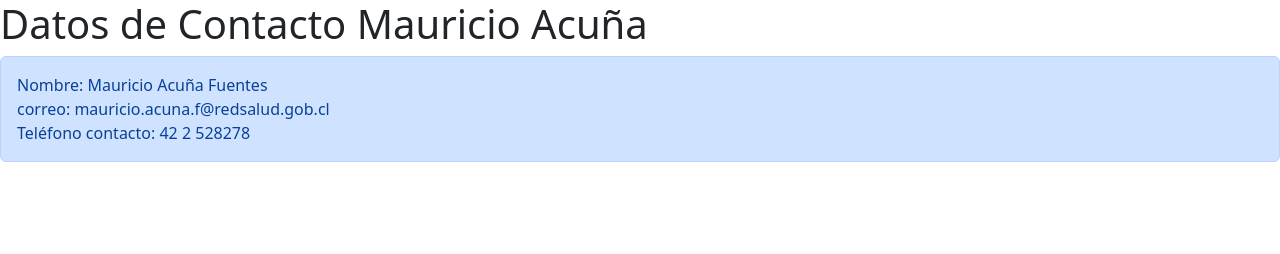
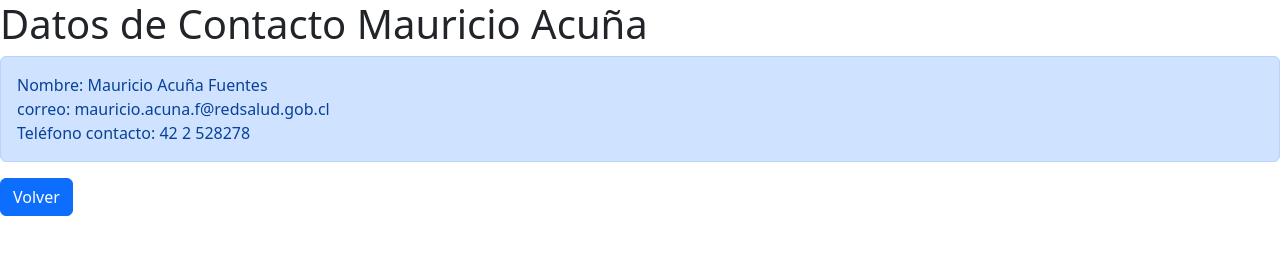
Before and after one commit to larriag13/ActividadFinal, a plain HTML site: page mauricio.html in a window 1280 px wide. Drawn offline with nearby package versions, Linux system fonts and the light colour scheme.

Commit message:
main mauricio.html enlace volver

```diff
--- a/mauricio.html
+++ b/mauricio.html
@@ -11,6 +11,6 @@
 <body>
     <h1>Datos de Contacto Mauricio Acuña</h1>
     <div class="alert alert-primary" role="alert">Nombre: Mauricio Acuña Fuentes<br>correo: mauricio.acuna.f@redsalud.gob.cl<br>Teléfono contacto: 42 2 528278</div>
-    <p></p>
+    <a class="btn btn-primary" href="index.html" role="button">Volver</a>
 </body>
 </html>
```
